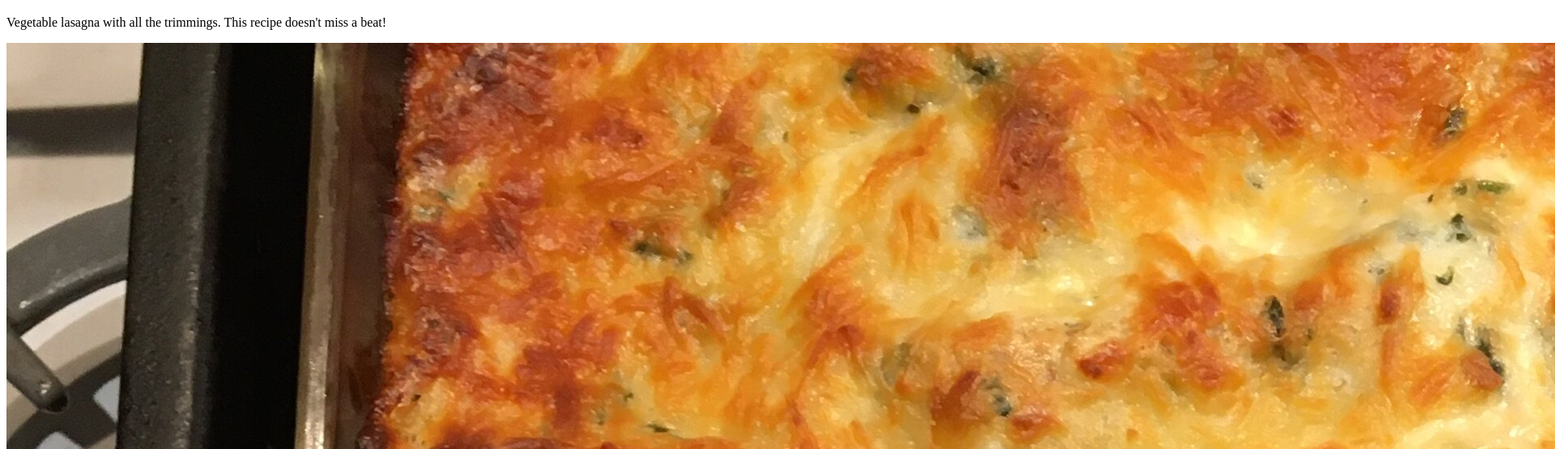
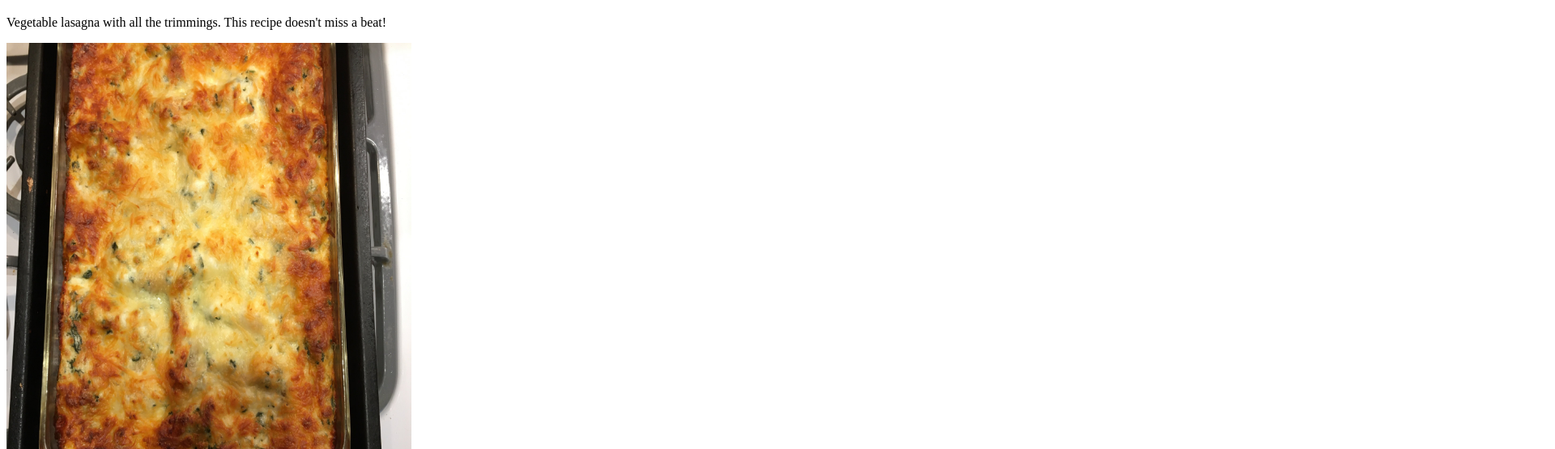
Before and after one commit to tbryceryan-odin/odin-recipes, a plain HTML site: page recipes/lasagna.html in a window 1280 px wide. Shown: the part 61-616 px from the top of the page at 81% size, 1920 px wide, since content can reach past the window. Drawn offline with Linux system fonts and the light colour scheme.

Commit message:
image size

```diff
--- a/recipes/lasagna.html
+++ b/recipes/lasagna.html
@@ -11,7 +11,7 @@
 		</h2>
 
 		<p>
-		<img src="../images/lasagna.jpg">
+		<img src="../images/lasagna.jpg" style="width:500px;height:600px">
 		</p>
 
 		<h2>Ingredients</h2>
```
